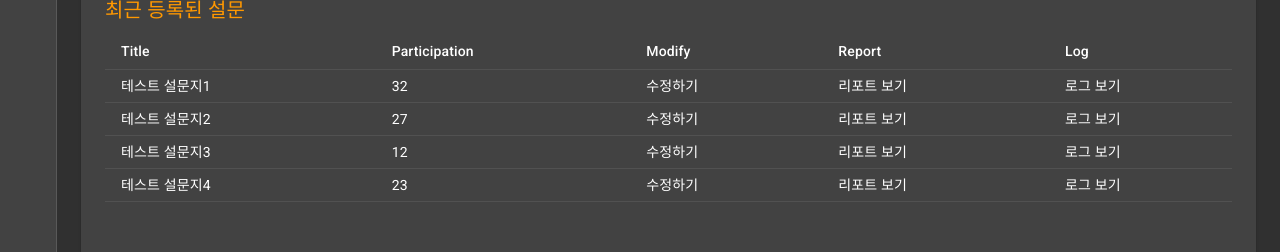
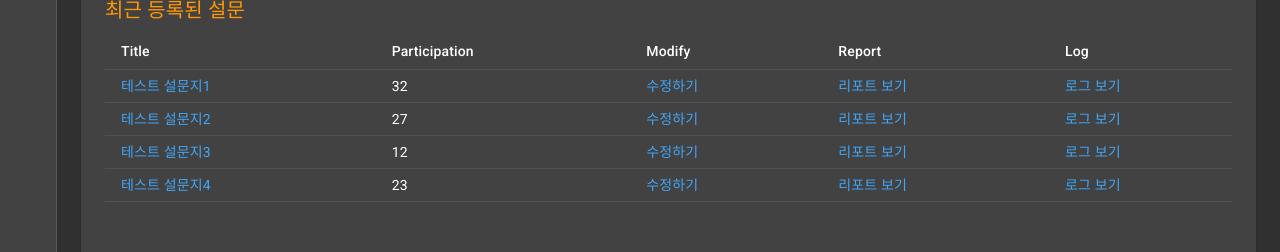
Before and after one commit to maeng2418/Survey-Web-Applicaiton, a React (Create React App) app: page /dashboard in a window 1280 px wide. Shown: the part 366-618 px from the top of the page. Built offline with nearby package versions, Linux system fonts and the light colour scheme.

Commit message:
[chore] 최근 등록된 설문 리스트 동작 링크로 수정 - onClick -> href 로 수정 - 색상 수정

```diff
--- a/@types/module-props/index.d.ts
+++ b/@types/module-props/index.d.ts
@@ -30,9 +30,5 @@ declare module 'module-props' {
       title: string;
       count: number;
     }[];
-    onClickModify: (idx: number) => void;
-    onClickReport: (idx: number) => void;
-    onClickLog: (idx: number) => void;
-    onClickTitle: (idx: number) => void;
   }
 }
--- a/@types/template-props/index.d.ts
+++ b/@types/template-props/index.d.ts
@@ -18,9 +18,5 @@ declare module 'template-props' {
       title: string;
       count: number;
     }[];
-    onClickModify: (idx: number) => void;
-    onClickReport: (idx: number) => void;
-    onClickLog: (idx: number) => void;
-    onClickTitle: (idx: number) => void;
   }
 }
--- a/src/App.tsx
+++ b/src/App.tsx
@@ -6,7 +6,7 @@ import GlobalStyles from 'styles/GlobalStyles';
 import { ThemeProvider } from '@material-ui/styles';
 
 import { CssBaseline, createMuiTheme } from '@material-ui/core';
-import indigo from '@material-ui/core/colors/indigo';
+import { indigo, blue } from '@material-ui/core/colors';
 import { MainPage, LoginPage, DashboardPage } from 'pages';
 import moment from 'moment';
 
@@ -15,6 +15,9 @@ const theme = createMuiTheme({
     type: 'dark',
     primary: {
       main: indigo[500],
+    },
+    secondary: {
+      main: blue[400],
     },
   },
 });
--- a/src/components/modules/SurveyList/SurveyList.tsx
+++ b/src/components/modules/SurveyList/SurveyList.tsx
@@ -1,17 +1,10 @@
 import React from 'react';
 import { ISurveyList } from 'module-props';
 import * as S from './SurveyListStyles';
-import { Typography, Table, TableBody, TableCell, TableHead, TableRow } from '@material-ui/core';
+import { Link, Table, TableBody, TableCell, TableHead, TableRow } from '@material-ui/core';
 import { Title } from 'components';
 
-const SurveyList: React.FC<ISurveyList> = ({
-  title,
-  data,
-  onClickModify,
-  onClickReport,
-  onClickLog,
-  onClickTitle,
-}) => {
+const SurveyList: React.FC<ISurveyList> = ({ title, data }) => {
   return (
     <S.SurveyListPaper>
       <Title>{title}</Title>
@@ -28,11 +21,27 @@ const SurveyList: React.FC<ISurveyList> = ({
         <TableBody>
           {data.map((item) => (
             <TableRow key={item.id}>
-              <TableCell onClick={() => onClickTitle(item.id)}>{item.title}</TableCell>
+              <TableCell>
+                <Link href={`#/${item.id}`} color="secondary">
+                  {item.title}
+                </Link>
+              </TableCell>
               <TableCell>{item.count}</TableCell>
-              <TableCell onClick={() => onClickModify(item.id)}>수정하기</TableCell>
-              <TableCell onClick={() => onClickReport(item.id)}>리포트 보기</TableCell>
-              <TableCell onClick={() => onClickLog(item.id)}>로그 보기</TableCell>
+              <TableCell>
+                <Link href={`#/${item.id}`} color="secondary">
+                  수정하기
+                </Link>
+              </TableCell>
+              <TableCell>
+                <Link href={`#/${item.id}`} color="secondary">
+                  리포트 보기
+                </Link>
+              </TableCell>
+              <TableCell>
+                <Link href={`#/${item.id}`} color="secondary">
+                  로그 보기
+                </Link>
+              </TableCell>
             </TableRow>
           ))}
         </TableBody>
--- a/src/components/templates/DashboardTemplate/DashboardTemplate.tsx
+++ b/src/components/templates/DashboardTemplate/DashboardTemplate.tsx
@@ -8,10 +8,6 @@ const DashboardTemplate: React.FC<IDashboardTemplateProps> = ({
   chartData,
   participationCount,
   surveyData,
-  onClickModify,
-  onClickReport,
-  onClickLog,
-  onClickTitle,
 }) => {
   return (
     <S.DashboardTemplate>
@@ -27,14 +23,7 @@ const DashboardTemplate: React.FC<IDashboardTemplateProps> = ({
           </Grid>
           {/* Recent Orders */}
           <Grid item xs={12}>
-            <SurveyList
-              title={'최근 등록된 설문'}
-              data={surveyData}
-              onClickModify={onClickModify}
-              onClickReport={onClickReport}
-              onClickLog={onClickLog}
-              onClickTitle={onClickTitle}
-            />
+            <SurveyList title={'최근 등록된 설문'} data={surveyData} />
           </Grid>
         </Grid>
       </S.Container>
--- a/src/pages/DashboardPage.tsx
+++ b/src/pages/DashboardPage.tsx
@@ -42,30 +42,9 @@ const DashboardPage: React.FC = () => {
     },
   ];
 
-  const onClickModify = (idx: number) => {
-    console.log(idx);
-  };
-  const onClickReport = (idx: number) => {
-    console.log(idx);
-  };
-  const onClickLog = (idx: number) => {
-    console.log(idx);
-  };
-  const onClickTitle = (idx: number) => {
-    console.log(idx);
-  };
-
   return (
     <AdminTemplate>
-      <DashboardTemplate
-        chartData={chartData}
-        participationCount={34000}
-        surveyData={surveyData}
-        onClickModify={onClickModify}
-        onClickReport={onClickReport}
-        onClickLog={onClickLog}
-        onClickTitle={onClickTitle}
-      />
+      <DashboardTemplate chartData={chartData} participationCount={34000} surveyData={surveyData} />
     </AdminTemplate>
   );
 };
```
